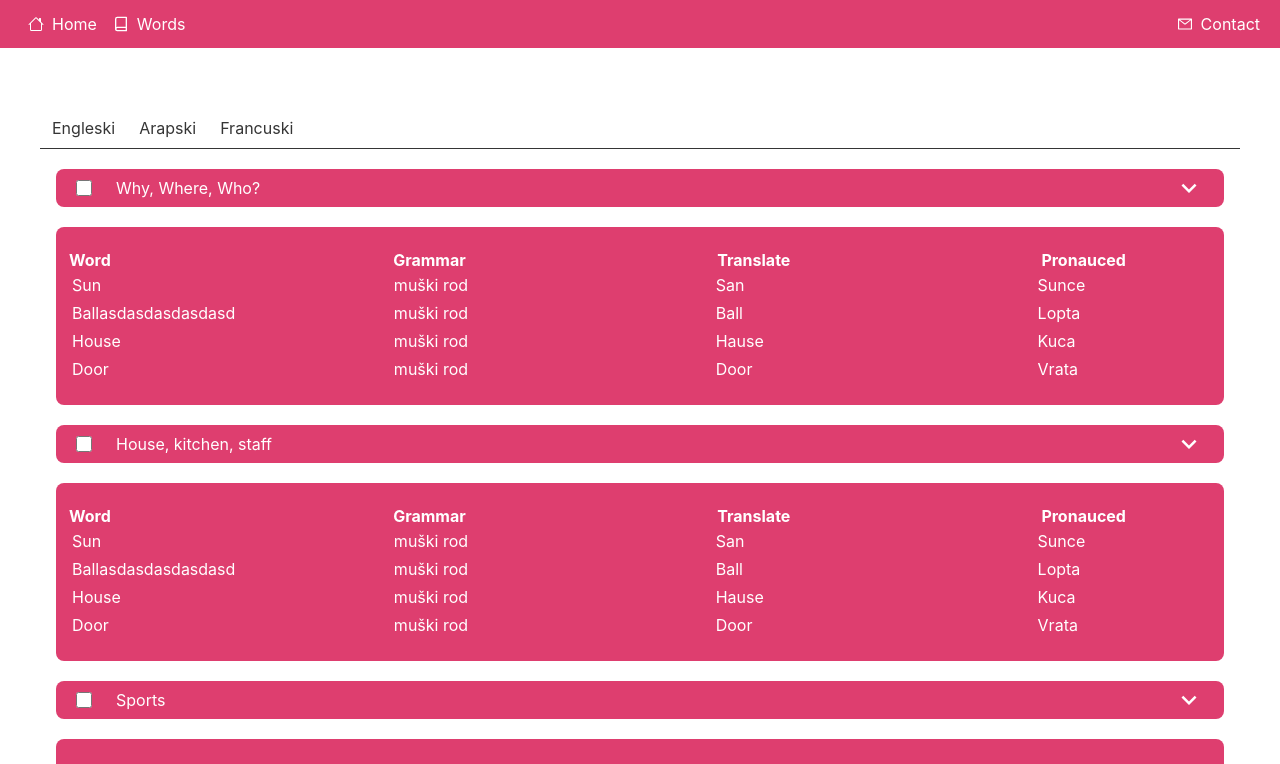
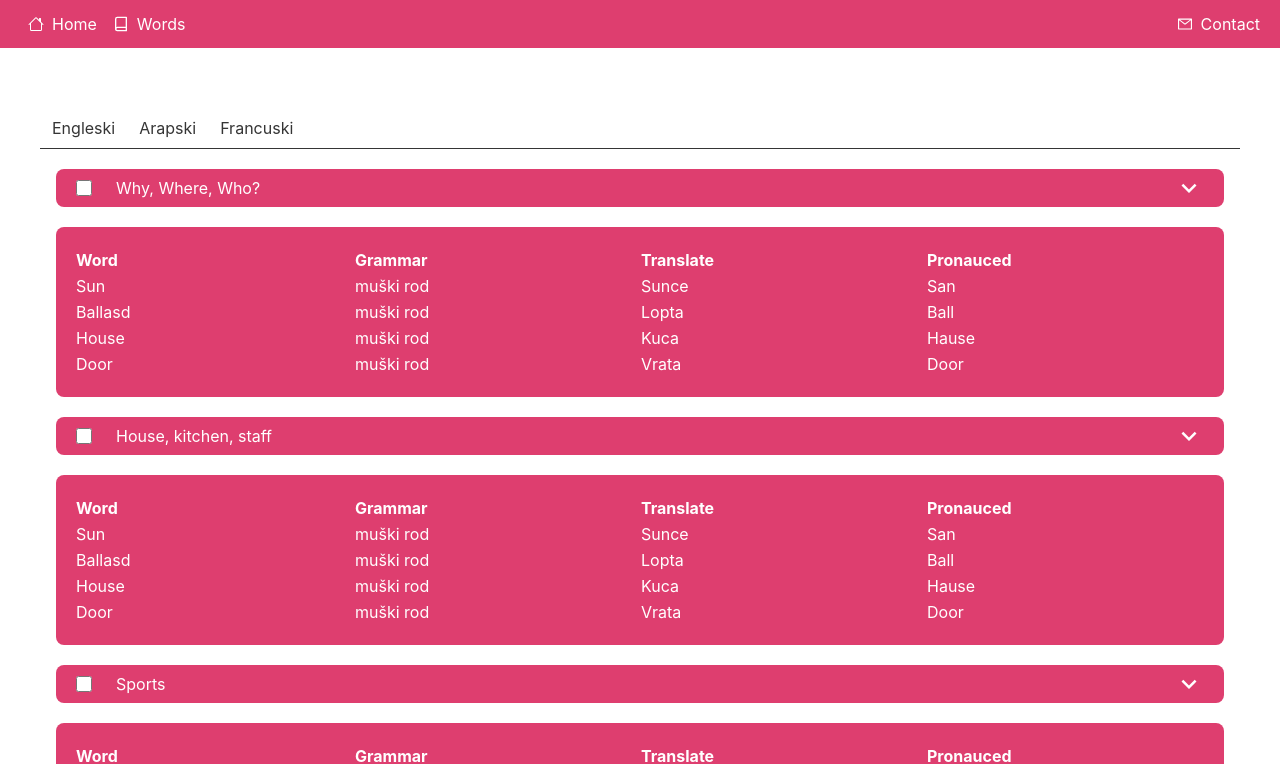
Before and after one commit to semir709/flash_cards, a React (Create React App) app: page /words in a window 1280 px wide. Shown: the top 764 px of the page. Built offline with nearby package versions, Linux system fonts and the light colour scheme.

Commit message:
added the table for words

```diff
--- a/src/components/CategoryCard.js
+++ b/src/components/CategoryCard.js
@@ -31,29 +31,40 @@ const CategoryCard = ({ name }) => {
       </div>
 
       <div className=" bg-customPrimary w-full py-5 px-3 rounded-lg overflow-x-auto">
-        <ul className="w-full min-w-[500px] list-decimal text-white">
-          <tr className="flex  justify-between items-center text-left">
-            <th className="text-left min-w-[15%]">Word</th>
-            <th className="text-left w-[15%]">Grammar</th>
-            <th className="text-left w-[15%]">Translate</th>
-            <th className="text-left w-[15%]">Pronauced</th>
+        <table className="w-full text-white table-fixed min-w-[700px]">
+          <tr className="text-left ">
+            <th className="px-2">Word</th>
+            <th>Grammar</th>
+            <th>Translate</th>
+            <th>Pronauced</th>
           </tr>
           {words.map(({ word, grammar, translate, pronauced }) => (
-            <motion.li
-              whileHover={{
-                backgroundColor: ["#DE3E6F", "hsl(-120, 100, 50)"],
-              }}
-              onHoverStart={(e) => {}}
-              onHoverEnd={(e) => {}}
-              className="flex  justify-between items-center text-left cursor-pointer rounded-lg px-1 mb-1"
+            <motion.tr
+              className="group "
+              // whileHover={{
+              //   backgroundColor: "rgb(255, 255, 255, 0.2)",
+              //   cursor: "pointer",
+              //   // opacity: 0.1,
+              //   transition: {
+              //     duration: 0.1,
+              //   },
+              // }}
             >
-              <p className="text-left w-[15%]">{word}</p>
-              <p className="text-left w-[15%]">{grammar}</p>
-              <p className="text-left w-[15%]">{pronauced}</p>
-              <p className="text-left w-[15%]">{translate}</p>
-            </motion.li>
+              <td className="rounded-l-lg group-hover:bg-customHoverBgWhite cursor-pointer px-2">
+                {word}
+              </td>
+              <td className=" group-hover:bg-customHoverBgWhite cursor-pointer">
+                {grammar}
+              </td>
+              <td className=" group-hover:bg-customHoverBgWhite cursor-pointer">
+                {translate}
+              </td>
+              <td className="rounded-r-lg group-hover:bg-customHoverBgWhite cursor-pointer">
+                {pronauced}
+              </td>
+            </motion.tr>
           ))}
-        </ul>
+        </table>
       </div>
     </div>
   );
@@ -69,7 +80,7 @@ const words = [
     pronauced: "San",
   },
   {
-    word: "Ballasdasdasdasdasd",
+    word: "Ballasd",
     grammar: "muški rod",
     translate: "Lopta",
     pronauced: "Ball",
--- a/tailwind.config.js
+++ b/tailwind.config.js
@@ -8,6 +8,7 @@ module.exports = {
         customOrange: "#F55139",
         customPurple: "#9E00FF",
         customTextColor: "#353535",
+        customHoverBgWhite: "rgb(255, 255, 255, 0.2)",
       },
     },
   },
```
